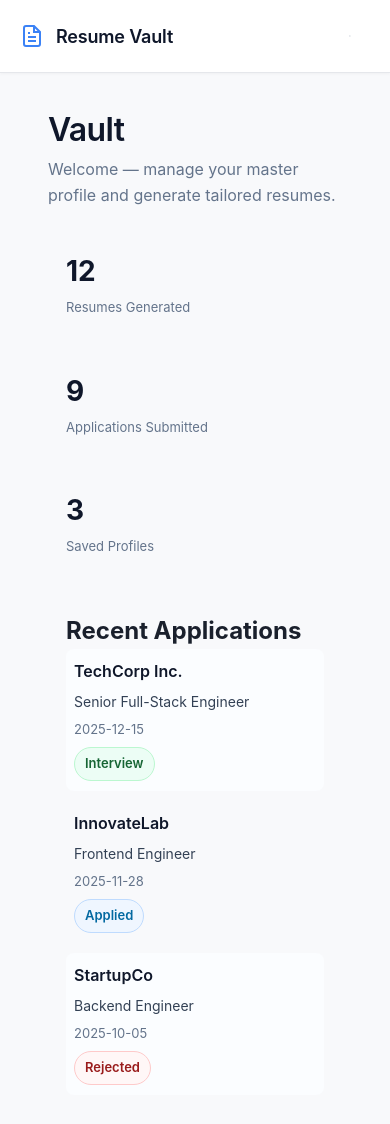
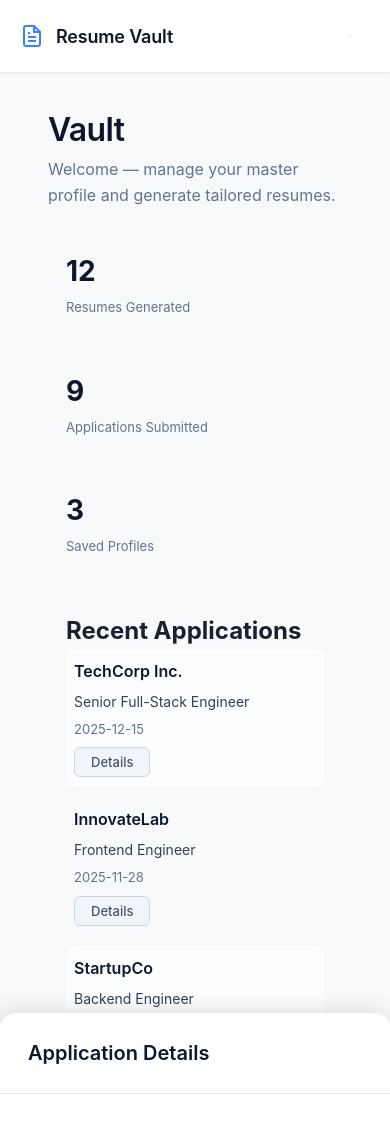
Before and after one commit to kavin256/resume_vault, a Vue app in the folder frontend/: page / in a window 390 px wide. Shown: the top 1124 px of the page. Built offline with nearby package versions, Linux system fonts and the light colour scheme.

Commit message:
adding the drawer

```diff
--- a/frontend/src/views/HomeView.vue
+++ b/frontend/src/views/HomeView.vue
@@ -33,21 +33,75 @@
           <div class="app-company">TechCorp Inc.</div>
           <div class="app-role">Senior Full-Stack Engineer</div>
           <div class="app-date">2025-12-15</div>
-          <div class="app-status status-interview">Interview</div>
+          <button class="btn-details" @click="openDrawer(applications[0])">Details</button>
         </div>
 
         <div class="app-row">
           <div class="app-company">InnovateLab</div>
           <div class="app-role">Frontend Engineer</div>
           <div class="app-date">2025-11-28</div>
-          <div class="app-status status-applied">Applied</div>
+          <button class="btn-details" @click="openDrawer(applications[1])">Details</button>
         </div>
 
         <div class="app-row">
           <div class="app-company">StartupCo</div>
           <div class="app-role">Backend Engineer</div>
           <div class="app-date">2025-10-05</div>
-          <div class="app-status status-rejected">Rejected</div>
+          <button class="btn-details" @click="openDrawer(applications[2])">Details</button>
+        </div>
+      </div>
+    </div>
+
+    <!-- Drawer overlay -->
+    <div v-if="drawerOpen" class="drawer-overlay" @click="closeDrawer"></div>
+
+    <!-- Drawer -->
+    <div class="drawer" :class="{ 'drawer-open': drawerOpen }">
+      <div class="drawer-header">
+        <h3>Application Details</h3>
+        <button class="drawer-close" @click="closeDrawer">
+          <svg width="20" height="20" viewBox="0 0 24 24" fill="none" stroke="currentColor" stroke-width="2">
+            <line x1="18" y1="6" x2="6" y2="18"></line>
+            <line x1="6" y1="6" x2="18" y2="18"></line>
+          </svg>
+        </button>
+      </div>
+
+      <div class="drawer-content" v-if="selectedApp">
+        <!-- Job Details -->
+        <div class="drawer-section">
+          <h4 class="drawer-section-title">Job Details</h4>
+          <div class="detail-row">
+            <span class="detail-label">Company</span>
+            <span class="detail-value">{{ selectedApp.company }}</span>
+          </div>
+          <div class="detail-row">
+            <span class="detail-label">Position</span>
+            <span class="detail-value">{{ selectedApp.position }}</span>
+          </div>
+          <div class="detail-row">
+            <span class="detail-label">Job ID</span>
+            <span class="detail-value">{{ selectedApp.jobId }}</span>
+          </div>
+          <div class="detail-row">
+            <span class="detail-label">Posting Link</span>
+            <a :href="selectedApp.postingLink" target="_blank" class="detail-link">View Posting →</a>
+          </div>
+        </div>
+
+        <!-- Job Description -->
+        <div class="drawer-section">
+          <h4 class="drawer-section-title">Job Description</h4>
+          <div class="job-description">{{ selectedApp.jobDescription }}</div>
+        </div>
+
+        <!-- Date Generated -->
+        <div class="drawer-section">
+          <h4 class="drawer-section-title">Generation Info</h4>
+          <div class="detail-row">
+            <span class="detail-label">Date Generated</span>
+            <span class="detail-value">{{ selectedApp.dateGenerated }}</span>
+          </div>
         </div>
       </div>
     </div>
@@ -55,7 +109,74 @@
 </template>
 
 <script setup>
-// Placeholder Home view — will expand later
+import { ref } from 'vue'
+
+const drawerOpen = ref(false)
+const selectedApp = ref(null)
+
+// Dummy application data
+const applications = [
+  {
+    company: 'TechCorp Inc.',
+    position: 'Senior Full-Stack Engineer',
+    jobId: 'REQ-2024-SE-4567',
+    postingLink: 'https://techcorp.com/careers/senior-fullstack-engineer-4567',
+    jobDescription: `We are seeking an experienced Senior Full-Stack Software Engineer to join our growing engineering team. You will be responsible for designing, developing, and maintaining scalable web applications that serve millions of users worldwide.
+
+Key Responsibilities:
+• Design and implement robust, scalable backend services
+• Build responsive, performant frontend applications
+• Collaborate with product managers and designers
+• Write clean, maintainable code with comprehensive test coverage
+• Participate in code reviews and mentor junior engineers
+
+Required Qualifications:
+• 5+ years of professional software development experience
+• Strong proficiency in JavaScript/TypeScript and Python
+• Experience with modern frontend frameworks (React, Vue.js, or Angular)
+• Solid understanding of backend technologies (Node.js, FastAPI, Django)`,
+    dateGenerated: '2025-12-15'
+  },
+  {
+    company: 'InnovateLab',
+    position: 'Frontend Engineer',
+    jobId: 'JOB-2024-FE-123',
+    postingLink: 'https://innovatelab.com/careers/frontend-engineer',
+    jobDescription: `Join our frontend team to build beautiful, responsive user interfaces using modern web technologies. You'll work closely with designers to bring creative visions to life.
+
+Requirements:
+• 3+ years of frontend development experience
+• Expert knowledge of React or Vue.js
+• Strong CSS and responsive design skills
+• Experience with state management libraries`,
+    dateGenerated: '2025-11-28'
+  },
+  {
+    company: 'StartupCo',
+    position: 'Backend Engineer',
+    jobId: 'HIRE-2024-BE-789',
+    postingLink: 'https://startupco.com/jobs/backend-engineer',
+    jobDescription: `We're looking for a talented backend engineer to help us scale our infrastructure and build robust APIs. You'll be working on challenging problems in distributed systems.
+
+What you'll do:
+• Design and build scalable microservices
+• Optimize database performance
+• Implement secure authentication and authorization
+• Deploy and monitor production systems`,
+    dateGenerated: '2025-10-05'
+  }
+]
+
+function openDrawer(app) {
+  selectedApp.value = app
+  drawerOpen.value = true
+  document.body.style.overflow = 'hidden'
+}
+
+function closeDrawer() {
+  drawerOpen.value = false
+  document.body.style.overflow = ''
+}
 </script>
 
 <style scoped>
@@ -115,19 +236,191 @@
 /* Applications list */
 .applications-card { padding: 18px; }
 .applications-list { display: flex; flex-direction: column; gap: 10px; }
-.app-row { display: grid; grid-template-columns: 1.6fr 2fr 1fr 1fr; gap: 12px; align-items: center; padding: 10px 8px; border-radius: 8px; }
+.app-row { display: grid; grid-template-columns: 1.6fr 2fr 1fr auto; gap: 12px; align-items: center; padding: 10px 8px; border-radius: 8px; }
 .app-row:nth-child(odd) { background: #fbfdff; }
 .app-company { font-weight: 600; color: #0f172a; }
 .app-role { color: #334155; font-size: 14px; }
 .app-date { color: #64748b; font-size: 13px; }
-.app-status { font-weight: 600; padding: 6px 10px; border-radius: 999px; text-align: center; font-size: 13px; }
-.status-interview { background: #ecfdf5; color: #166534; border: 1px solid #bbf7d0; }
-.status-applied { background: #eff6ff; color: #0369a1; border: 1px solid #bfdbfe; }
-.status-rejected { background: #fff7f7; color: #991b1b; border: 1px solid #fecaca; }
+
+.btn-details {
+  padding: 6px 16px;
+  background: #f1f5f9;
+  border: 1px solid #cbd5e1;
+  border-radius: 6px;
+  font-size: 13px;
+  font-weight: 500;
+  color: #475569;
+  cursor: pointer;
+  transition: all 0.15s ease;
+}
+
+.btn-details:hover {
+  background: #e2e8f0;
+  border-color: #94a3b8;
+  color: #334155;
+}
+
+/* Drawer overlay */
+.drawer-overlay {
+  position: fixed;
+  top: 0;
+  left: 0;
+  right: 0;
+  bottom: 0;
+  background: rgba(0, 0, 0, 0.5);
+  z-index: 200;
+  backdrop-filter: blur(2px);
+}
+
+/* Drawer */
+.drawer {
+  position: fixed;
+  right: -500px;
+  top: 0;
+  width: 500px;
+  height: 100vh;
+  background: #ffffff;
+  box-shadow: -4px 0 24px rgba(0, 0, 0, 0.15);
+  z-index: 201;
+  transition: right 0.3s ease;
+  overflow-y: auto;
+}
+
+.drawer.drawer-open {
+  right: 0;
+}
+
+.drawer-header {
+  display: flex;
+  align-items: center;
+  justify-content: space-between;
+  padding: 24px 28px;
+  border-bottom: 1px solid #e5e7eb;
+  position: sticky;
+  top: 0;
+  background: #ffffff;
+  z-index: 1;
+}
+
+.drawer-header h3 {
+  font-size: 20px;
+  font-weight: 600;
+  color: #0f172a;
+  margin: 0;
+}
+
+.drawer-close {
+  width: 32px;
+  height: 32px;
+  display: flex;
+  align-items: center;
+  justify-content: center;
+  background: transparent;
+  border: none;
+  border-radius: 6px;
+  color: #64748b;
+  cursor: pointer;
+  transition: all 0.15s ease;
+}
+
+.drawer-close:hover {
+  background: #f1f5f9;
+  color: #0f172a;
+}
+
+.drawer-content {
+  padding: 28px;
+}
+
+.drawer-section {
+  margin-bottom: 32px;
+}
+
+.drawer-section:last-child {
+  margin-bottom: 0;
+}
+
+.drawer-section-title {
+  font-size: 15px;
+  font-weight: 600;
+  color: #0f172a;
+  margin: 0 0 16px 0;
+  text-transform: uppercase;
+  letter-spacing: 0.05em;
+}
+
+.detail-row {
+  display: flex;
+  justify-content: space-between;
+  align-items: flex-start;
+  padding: 12px 0;
+  border-bottom: 1px solid #f1f5f9;
+}
+
+.detail-row:last-child {
+  border-bottom: none;
+}
+
+.detail-label {
+  font-size: 13px;
+  font-weight: 500;
+  color: #64748b;
+  flex-shrink: 0;
+  width: 120px;
+}
+
+.detail-value {
+  font-size: 14px;
+  color: #0f172a;
+  text-align: right;
+  flex: 1;
+}
+
+.detail-link {
+  font-size: 14px;
+  color: #3b82f6;
+  text-decoration: none;
+  transition: color 0.15s ease;
+}
+
+.detail-link:hover {
+  color: #2563eb;
+  text-decoration: underline;
+}
+
+.job-description {
+  font-size: 14px;
+  color: #334155;
+  line-height: 1.7;
+  white-space: pre-line;
+  background: #f8fafc;
+  padding: 16px;
+  border-radius: 8px;
+  border: 1px solid #e2e8f0;
+}
+
+/* Mobile drawer - slide from bottom */
+@media (max-width: 768px) {
+  .drawer {
+    right: auto;
+    bottom: -100%;
+    left: 0;
+    top: auto;
+    width: 100%;
+    height: 80vh;
+    border-radius: 16px 16px 0 0;
+    transition: bottom 0.3s ease;
+  }
+
+  .drawer.drawer-open {
+    right: auto;
+    bottom: 0;
+  }
+}
 
 @media (max-width: 900px) {
   .stats-grid { grid-template-columns: 1fr; }
   .app-row { grid-template-columns: 1fr; gap: 8px; }
-  .app-date, .app-status { justify-self: start; }
+  .app-date, .btn-details { justify-self: start; }
 }
 </style>
```
